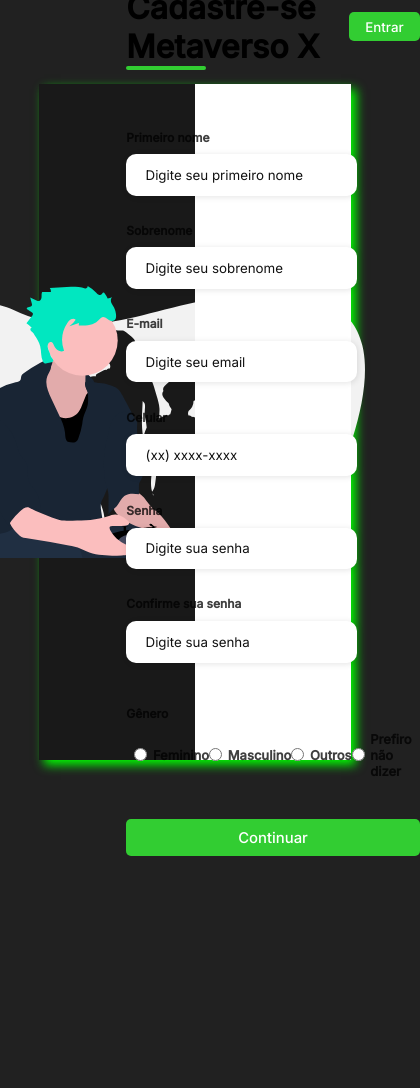
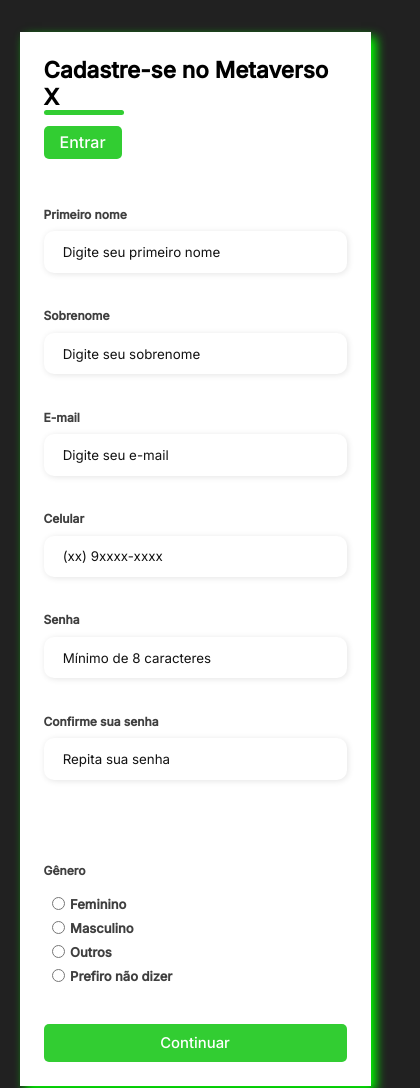
Before and after one commit to TiagoSMendes/Form-de-Cadastro-MetaversoX, a plain HTML site: page Formulario-MetaX/index.html in a window 390 px wide. Shown: the top 1088 px of the page, 420 px wide, since content can reach past the window. Before the commit the page ends 856 px from the top, so only its background shows below. Drawn offline with Linux system fonts and the light colour scheme.

Commit message:
Formulário responsivo de verdade e com validação (#1)
- '@media screen and(max-width)' sem espaço era inválido: o site nunca ficava responsivo
- Validação em tempo real, máscara de celular e conferência de senha (js/script.js)
- <a> dentro de <button> (HTML inválido) e method=dialog fora de <dialog>
- fieldset/legend no gênero, aria-describedby nos erros, autocomplete
- Duas colunas no desktop; remove scroll de 10rem que escondia campos no mobile
- Remove pasta assets/ e SVG duplicados; README


Claude-Session: https://claude.ai/code/session_01WYsgh3eE5JQtwdMEPnSrnd

Co-authored-by: Claude <noreply@anthropic.com>

```diff
--- a/Formulario-MetaX/assets/css/style.css
+++ /dev/null
@@ -1,204 +0,0 @@
- @import url('https://fonts.googleapis.com/css2?family=Inter:wght@200;300;400;500&family=Open+Sans:wght@300;400;500;600&display=swap');
-*{
-    padding: 0;
-    margin: 0;
-    box-sizing: border-box;
-    font-family: 'Inter', sans-serif;
-}
-
-body{
-    width: 100%;
-    height: 100vh;
-    display: flex;
-    justify-content: center;
-    align-items: center;
-    background: #212121;
-}
-
-.container{
-    width: 80%;
-    height: 80vh;
-    display: flex;
-    box-shadow: 5px 5px 10px #0f0;
-}
-
-.form-image{
-    width: 50%;
-    display: flex;
-    justify-content: center;
-    align-items: center;
-    background-color: rgba(0, 0, 0, .250);
-    padding: 1rem;
-}
-
-.form-image img{
-    width: 31rem;
-}
-
-.form{
-    width: 50%;
-    display: flex;
-    justify-content: center;
-    align-items: center;
-    flex-direction: column;
-    background-color: #fff;
-    padding: 3rem;
-}
-
-.form-header{
-    margin-bottom: 3rem;
-    display: flex;
-    justify-content: space-between;
-}
-
-.login-button{
-    display: flex;
-    align-items: center;
-}
-
-.login-button button{
-    border: none;
-    background-color: #32cd32;
-    padding: 0.4rem 1rem;
-    border-radius: 5px;
-    cursor: pointer;
-}
-
-.login-button button:hover{
-    background-color: #6437B7;
-}
-
-.login-button button a{
-    text-decoration: none;
-    font-weight: 500;
-    color: #fff;
-}
-
-.form-header h1::after{
-    content: '';
-    display: block;
-    width: 5rem;
-    height: 0.3rem;
-    background-color: #32cd32;
-    margin: 0 auto;
-    position: absolute;
-    border-radius: 10px;
-}
-
-.input-group{
-    display: flex;
-    flex-wrap: wrap;
-    justify-content: space-between;
-    padding: 1rem 0;
-}
-
-.input-box{
-    display: flex;
-    flex-direction: column;
-    margin-bottom: 1.1rem;
-}
-
-.input-box input{
-    margin: 0.6rem 0;
-    padding: 0.8rem 1.2rem;
-    border: none;
-    border-radius: 10px;
-    box-shadow: 1px 1px 6px #0000001c;
-}
-
-.input-box input:hover{
-    background-color: #eeeeee75;
-}
-
-.input-box input:focus-visible{
-    outline: 1px solid #32cd32;
-}
-
-.input-box label,
-.gender-title h6{
-    font-size: 0.75rem;
-    font-weight: 600;
-    color: #000000c0;
-}
-
-.input-box input::placeholder{
-    color: #000000ee;
-}
-
-.gender-group{
-    display: flex;
-    justify-content: space-between;
-    margin-top: 0.62rem;
-    padding: 0 0.5rem;
-}
-
-.gender-input{
-    display: flex;
-    align-items: center;
-}
-
-.gender-input input{
-    margin-right: 0.35rem;
-}
-
-.gender-input label{
-    font-size: 0.81rem;
-    font-weight: 600;
-    color: #000000c0;
-}
-
-.continue-button button{
-    width: 100%;
-    margin-top: 2.5rem;
-    border: none;
-    background-color: #32cd32;
-    padding: 0.62rem;
-    border-radius: 5px;
-    cursor: pointer;
-}
-
-.continue-button button:hover{
-    background-color: #6437B7;
-}
-
-.continue-button button a{
-    text-decoration: none;
-    font-size: 0.93rem;
-    font-weight: 500;
-    color: #fff;
-}
-
-@media screen and(max-width: 1330px){
-    .form-image{
-        display: none;
-    }
-    .container{
-        width: 50%;
-    }
-    .form{
-        width: 100%;
-    }
-}
-
-@media screen and(max-width: 1064px){
-    .container{
-        width: 90%;
-        height: auto;
-    }
-    .input-group{
-        flex-direction: column;
-        overflow-y: scroll;
-        flex-wrap: nowrap;
-        max-height: 10rem;
-        padding-right: 5rem;
-    }
-    .gender-inputs{
-        margin-top: 2rem;
-    }
-    .gender-group{
-        flex-direction: column;
-    }
-    .gender-input{
-        margin-top: 0.5rem;
-    }
-}
--- a/Formulario-MetaX/css/style.css
+++ b/Formulario-MetaX/css/style.css
@@ -8,7 +8,8 @@
 
 body{
     width: 100%;
-    height: 100vh;
+    min-height: 100vh;
+    padding: 2rem 0;
     display: flex;
     justify-content: center;
     align-items: center;
@@ -17,7 +18,7 @@ body{
 
 .container{
     width: 80%;
-    height: 80vh;
+    min-height: 80vh;
     display: flex;
     box-shadow: 5px 5px 10px #0f0;
 }
@@ -33,6 +34,7 @@ body{
 
 .form-image img{
     width: 31rem;
+    max-width: 100%;
 }
 
 .form{
@@ -46,9 +48,10 @@ body{
 }
 
 .form-header{
-    margin-bottom: 3rem;
+    margin-bottom: 2rem;
     display: flex;
     justify-content: space-between;
+    gap: 1rem;
 }
 
 .login-button{
@@ -56,7 +59,10 @@ body{
     align-items: center;
 }
 
-.login-button button{
+.login-button .btn-link{
+    text-decoration: none;
+    font-weight: 500;
+    color: #fff;
     border: none;
     background-color: #32cd32;
     padding: 0.4rem 1rem;
@@ -64,14 +70,13 @@ body{
     cursor: pointer;
 }
 
-.login-button button:hover{
+.login-button .btn-link:hover{
     background-color: #6437B7;
 }
 
-.login-button button a{
-    text-decoration: none;
-    font-weight: 500;
-    color: #fff;
+
+.form-header h1{
+    position: relative;
 }
 
 .form-header h1::after{
@@ -95,7 +100,8 @@ body{
 .input-box{
     display: flex;
     flex-direction: column;
-    margin-bottom: 1.1rem;
+    width: 48%;
+    margin-bottom: 0.6rem;
 }
 
 .input-box input{
@@ -149,6 +155,9 @@ body{
 
 .continue-button button{
     width: 100%;
+    font-size: 0.93rem;
+    font-weight: 500;
+    color: #fff;
     margin-top: 2.5rem;
     border: none;
     background-color: #32cd32;
@@ -161,36 +170,65 @@ body{
     background-color: #6437B7;
 }
 
-.continue-button button a{
-    text-decoration: none;
-    font-size: 0.93rem;
-    font-weight: 500;
-    color: #fff;
+.continue-button button:focus-visible,
+.btn-link:focus-visible{
+    outline: 2px solid #6437B7;
+    outline-offset: 2px;
 }
 
-@media screen and(max-width: 1330px){
+.erro{
+    min-height: 1rem;
+    font-size: 0.7rem;
+    color: #c0392b;
+}
+
+.input-box input.invalido{
+    outline: 1px solid #c0392b;
+}
+
+.gender-inputs{
+    border: none;
+}
+
+.gender-title{
+    font-size: 0.75rem;
+    font-weight: 600;
+    color: #000000c0;
+}
+
+.sucesso{
+    margin-top: 1rem;
+    padding: 0.8rem;
+    border-radius: 5px;
+    background: #e8f8e8;
+    color: #1e7b1e;
+    font-size: 0.9rem;
+    text-align: center;
+}
+
+@media screen and (max-width: 1330px){
     .form-image{
         display: none;
     }
     .container{
-        width: 50%;
+        width: 60%;
     }
     .form{
         width: 100%;
     }
 }
 
-@media screen and(max-width: 1064px){
+@media screen and (max-width: 1064px){
     .container{
         width: 90%;
         height: auto;
     }
     .input-group{
         flex-direction: column;
-        overflow-y: scroll;
         flex-wrap: nowrap;
-        max-height: 10rem;
-        padding-right: 5rem;
+    }
+    .input-box{
+        width: 100%;
     }
     .gender-inputs{
         margin-top: 2rem;
@@ -202,3 +240,21 @@ body{
         margin-top: 0.5rem;
     }
 }
+
+@media screen and (max-width: 600px){
+    .form{
+        padding: 1.5rem;
+    }
+    .form-header{
+        flex-direction: column;
+        gap: 1rem;
+        margin-bottom: 2rem;
+    }
+    .form-header h1{
+        font-size: 1.5rem;
+    }
+}
+
+.form-header h1{
+    font-size: clamp(1.4rem, 2.2vw, 2rem);
+}
--- a/Formulario-MetaX/index.html
+++ b/Formulario-MetaX/index.html
@@ -2,10 +2,9 @@
 <html lang="pt-br">
 <head>
     <meta charset="UTF-8">
-    <meta http-equiv="X-UA-Compatible" content="IE=edge">
     <meta name="viewport" content="width=device-width, initial-scale=1.0">
     <meta name="author" content="Tiago Mendes">
-    <meta name="description" content="Formulário Metaverso X">
+    <meta name="description" content="Formulário de cadastro do Metaverso X, com validação em tempo real.">
     <meta name="keywords" content="Metaverso, Metaverso X">
 
     <link rel="stylesheet" href="css/style.css">
@@ -15,84 +14,90 @@
 <body>
     <div class="container">
         <div class="form-image">
-            <img src="img/undraw_ninja_e-52-b (1).svg" alt="">
+            <img src="img/ninja.svg" alt="" aria-hidden="true">
         </div>
 
         <div class="form">
-            <form action="#" method="dialog">
+            <form id="cadastro" novalidate>
                 <div class="form-header">
                     <div class="title">
-                        <h1>Cadastre-se Metaverso X</h1>
+                        <h1>Cadastre-se no Metaverso X</h1>
                     </div>
                     <div class="login-button">
-                        <button><a href="#">Entrar</a></button>
+                        <a href="#" class="btn-link">Entrar</a>
                     </div>
                 </div>
 
                 <div class="input-group">
                     <div class="input-box">
                         <label for="firstname">Primeiro nome</label>
-                        <input id="firstname" type="text" name="firstname" placeholder="Digite seu primeiro nome" required>
+                        <input id="firstname" type="text" aria-describedby="erro-firstname" name="firstname" placeholder="Digite seu primeiro nome" autocomplete="given-name" minlength="2" required>
+                        <small class="erro" id="erro-firstname" aria-live="polite"></small>
                     </div>
 
                     <div class="input-box">
                         <label for="lastname">Sobrenome</label>
-                        <input id="lastname" type="text" name="lastname" placeholder="Digite seu sobrenome" required>
+                        <input id="lastname" type="text" aria-describedby="erro-lastname" name="lastname" placeholder="Digite seu sobrenome" autocomplete="family-name" minlength="2" required>
+                        <small class="erro" id="erro-lastname" aria-live="polite"></small>
                     </div>
 
                     <div class="input-box">
                         <label for="email">E-mail</label>
-                        <input id="email" type="email" name="email" placeholder="Digite seu email" required>
+                        <input id="email" type="email" aria-describedby="erro-email" name="email" placeholder="Digite seu e-mail" autocomplete="email" required>
+                        <small class="erro" id="erro-email" aria-live="polite"></small>
                     </div>
 
                     <div class="input-box">
                         <label for="number">Celular</label>
-                        <input id="number" type="tel" name="number" placeholder="(xx) xxxx-xxxx" required>
+                        <input id="number" type="tel" aria-describedby="erro-number" name="number" placeholder="(xx) 9xxxx-xxxx" inputmode="numeric" autocomplete="tel" maxlength="15" required>
+                        <small class="erro" id="erro-number" aria-live="polite"></small>
                     </div>
 
                     <div class="input-box">
                         <label for="password">Senha</label>
-                        <input id="password" type="password" name="password" placeholder="Digite sua senha" required>
+                        <input id="password" type="password" aria-describedby="erro-password" name="password" placeholder="Mínimo de 8 caracteres" autocomplete="new-password" minlength="8" required>
+                        <small class="erro" id="erro-password" aria-live="polite"></small>
                     </div>
 
                     <div class="input-box">
-                        <label for="Confirmpassword">Confirme sua senha</label>
-                        <input id="Confirmpassword" type="password" name="Confirmpassword" placeholder="Digite sua senha" required>
+                        <label for="confirmpassword">Confirme sua senha</label>
+                        <input id="confirmpassword" type="password" aria-describedby="erro-confirmpassword" name="confirmpassword" placeholder="Repita sua senha" autocomplete="new-password" required>
+                        <small class="erro" id="erro-confirmpassword" aria-live="polite"></small>
                     </div>
                 </div>
 
-                <div class="gender-inputs">
-                    <div class="gender-title">
-                        <h6>Gênero</h6>
-                    </div>
+                <fieldset class="gender-inputs">
+                    <legend class="gender-title">Gênero</legend>
                     <div class="gender-group">
                         <div class="gender-input">
-                            <input type="radio" id="female" name="gender">
+                            <input type="radio" id="female" name="gender" value="feminino">
                             <label for="female">Feminino</label>
                         </div>
 
                         <div class="gender-input">
-                            <input type="radio" id="male" name="gender">
+                            <input type="radio" id="male" name="gender" value="masculino">
                             <label for="male">Masculino</label>
                         </div>
 
                         <div class="gender-input">
-                            <input type="radio" id="others" name="gender">
+                            <input type="radio" id="others" name="gender" value="outros">
                             <label for="others">Outros</label>
                         </div>
 
                         <div class="gender-input">
-                            <input type="radio" id="none" name="gender">
+                            <input type="radio" id="none" name="gender" value="nao-informado">
                             <label for="none">Prefiro não dizer</label>
                         </div>
                     </div>
-                </div>
+                </fieldset>
 
                 <div class="continue-button">
-                    <button><a href="#">Continuar</a></button>
+                    <button type="submit">Continuar</button>
                 </div>
+                <p class="sucesso" id="sucesso" role="status" hidden>Cadastro realizado com sucesso! Bem-vindo ao Metaverso X.</p>
             </form>
         </div>
     </div>
+    <script src="js/script.js"></script>
 </body>
 </html>
```
Also changed, not shown: Formulario-MetaX/js/script.js (added, +75 -0 lines), Formulario-MetaX/assets/img/undraw_ninja_e-52-b (1).svg (deleted), Formulario-MetaX/assets/img/undraw_ninja_e-52-b.svg (deleted), Formulario-MetaX/img/ninja.svg (renamed from Formulario-MetaX/img/undraw_ninja_e-52-b (1).svg), Formulario-MetaX/img/undraw_ninja_e-52-b.svg (deleted), 1 other file.
